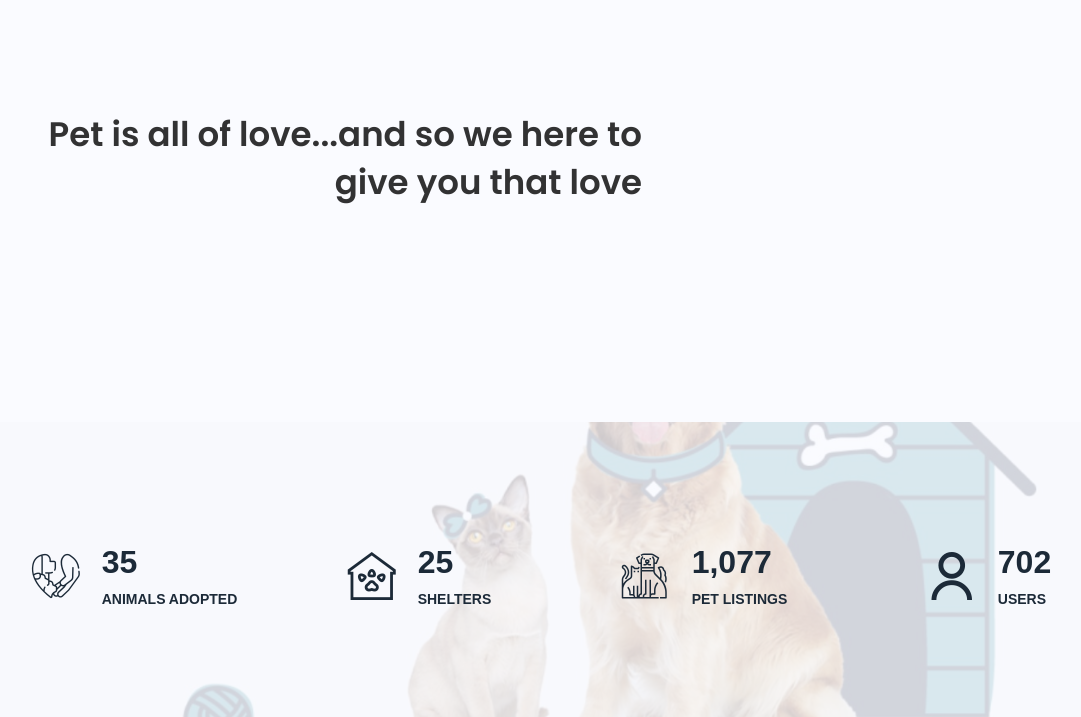
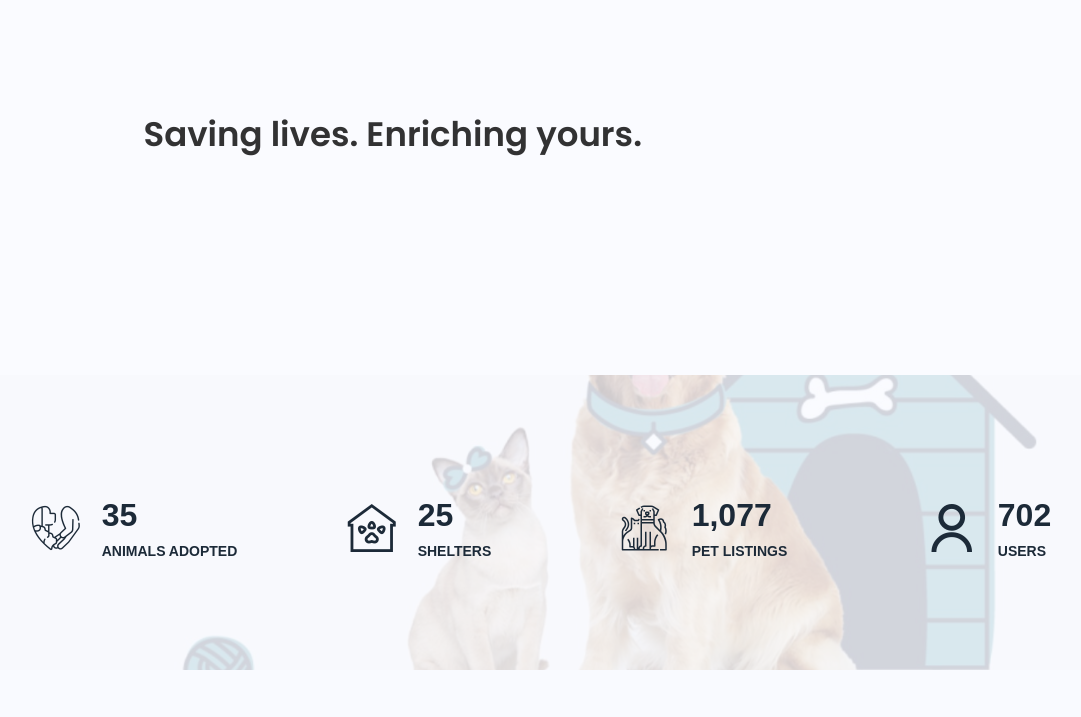
Before and after one commit to shornbuckle/match-a-pet, a Django app: page / in a window 1280 px wide. Shown: the part 501-1218 px from the top of the page, without its empty margins (78-1159 px from the left). Run offline with Django 3.2, Linux system fonts and the light colour scheme; some libraries are stand-ins or nearby versions.

Commit message:
updated carousel image to include cat and changed tagline

```diff
--- a/code/match_a_pet/accounts/templates/accounts/home.html
+++ b/code/match_a_pet/accounts/templates/accounts/home.html
@@ -47,6 +47,7 @@
   <div class="carousel"
   data-flickity='{ "wraparound": true, "freeScroll": true, "imagesLoaded": true, "percentPosition": false }'>
   <img src="https://i.ibb.co/0r9b18n/p.jpg" alt="p" />
+  <img src="https://i.ibb.co/SN4bBp5/cats.jpg" alt="cats" />
   <img src="https://i.ibb.co/RHbKFBw/tequila1.jpg" alt="tequila1" />
   <img src="https://i.ibb.co/10Gjjb2/small.jpg" alt="small"/>
   <img src="https://i.ibb.co/ZLC6H1D/tequila2.jpg" alt="tequila2" />
@@ -63,7 +64,7 @@
    <div class="row pb-4">
      <div class="col-md-7 heading-section ftco-animate">
       <!-- <span class="subheading">About Us</span> -->
-      <h2 class="mb-4">Pet is all of love...and so we here to give you that love</h2>
+      <h2 class="mb-4">Saving lives. Enriching yours.</h2>
     </div>
   </div>
  </div>
```
